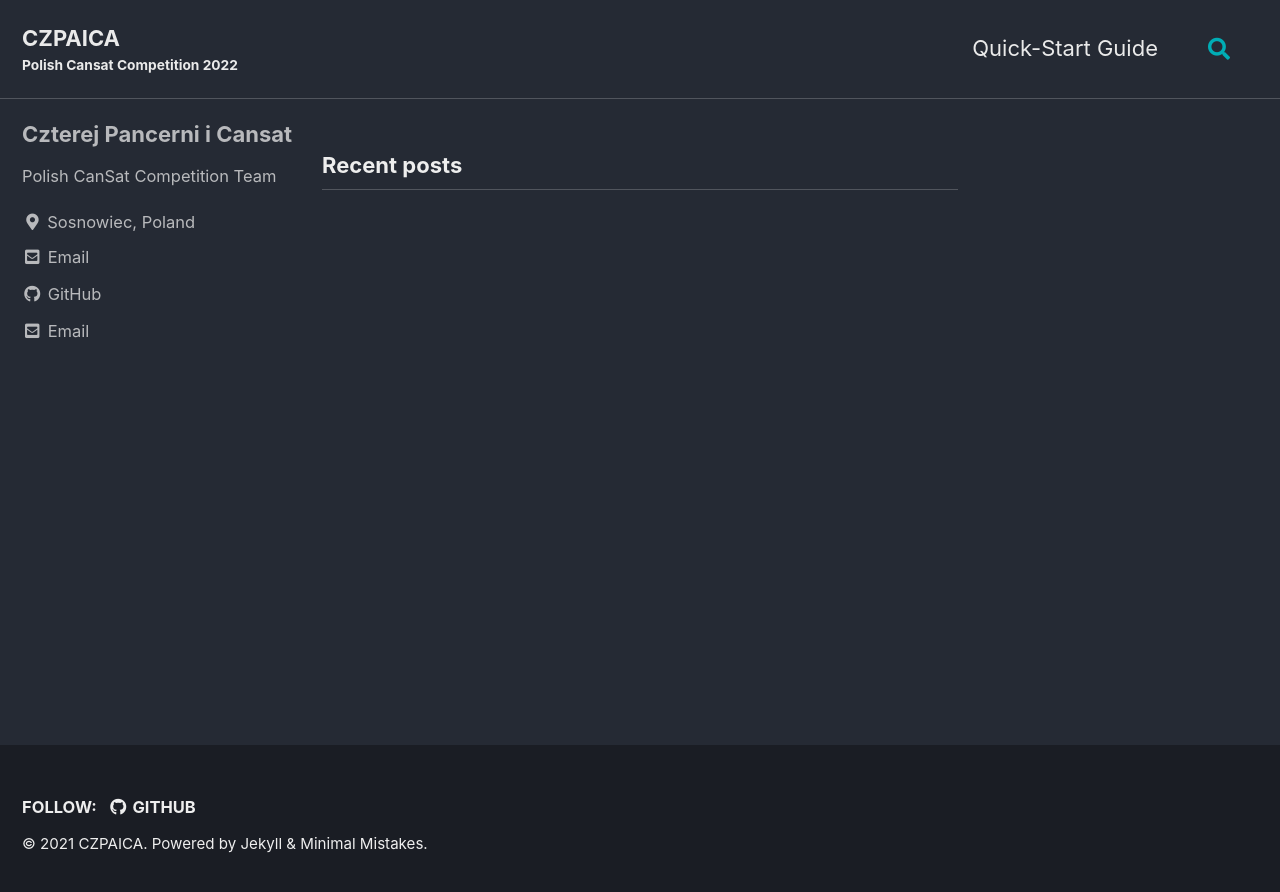
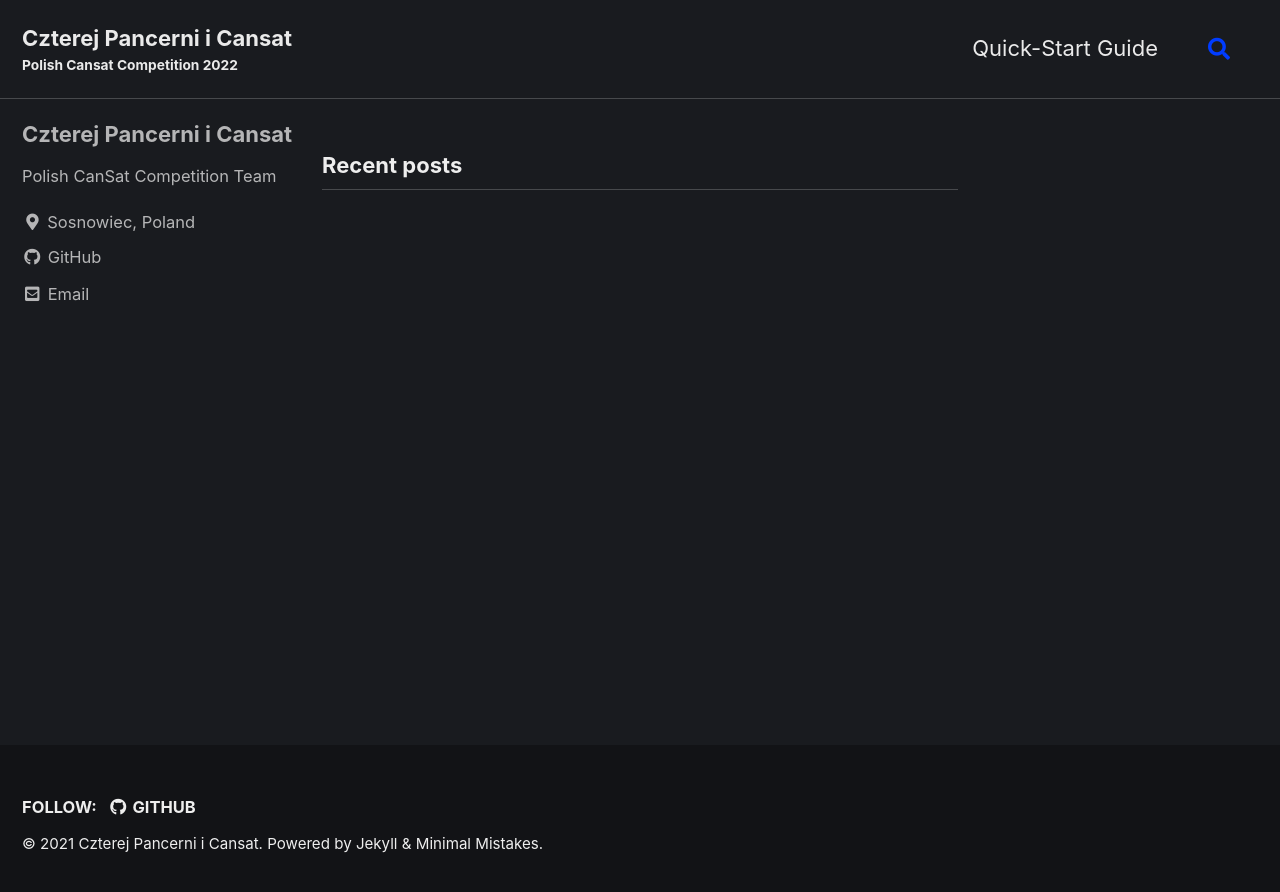
Before and after one commit to magticar/czpaica.github.io, a Jekyll site: the page built from index.html, in a window 1280 px wide. Shown: the top 892 px of the page. Built offline with Jekyll 4.4.1, drawn with Linux system fonts in a browser that asks for light colours; cached includes are drawn as plain includes; the list of posts is cut into pages by our own code.

Commit message:
config and theme update

```diff
--- a/_config.yml
+++ b/_config.yml
@@ -19,14 +19,14 @@ locale                   : "en-US"
 title                    : "Czterej Pancerni i Cansat"
 title_separator          : "|"
 subtitle                 : "Polish Cansat Competition 2022"
-name                     : "CZPAICA"
+name                     : "Czterej Pancerni i Cansat"
 description              : "Polish Cansat Competition 2022"
 url                      : "https://czpaica.github.io/"
 baseurl                  : # the subpath of your site, e.g. "/blog"
 repository               : "CZPAICA/czpaica.github.io"
 teaser                   : # path of fallback teaser image, e.g. "/assets/images/500x300.png"
 logo                     : # path of logo image to display in the masthead, e.g. "/assets/images/88x88.png"
-masthead_title           : "CZPAICA"
+masthead_title           : "Czterej Pancerni i Cansat"
 # breadcrumbs            : false # true, false (default)
 words_per_minute         : 200
 comments:
@@ -110,7 +110,7 @@ author:
   links:
     - label: "Email"
       icon: "fas fa-fw fa-envelope-square"
-      url: "mailto:czpaica@protonmail.com"
+      # url: "mailto:czpaica@protonmail.com"
     - label: "Website"
       icon: "fas fa-fw fa-link"
       # url: "https://your-website.com"
--- a/_sass/minimal-mistakes/skins/_dark.scss
+++ b/_sass/minimal-mistakes/skins/_dark.scss
@@ -3,9 +3,9 @@
    ========================================================================== */
 
 /* Colors */
-$background-color: #252a34 !default;
+$background-color: #191b1f !default;
 $text-color: #eaeaea !default;
-$primary-color: #00adb5 !default;
+$primary-color: #003cff !default;
 $border-color: mix(#fff, $background-color, 20%) !default;
 $code-background-color: mix(#000, $background-color, 15%) !default;
 $code-background-color-dark: mix(#000, $background-color, 20%) !default;
```
